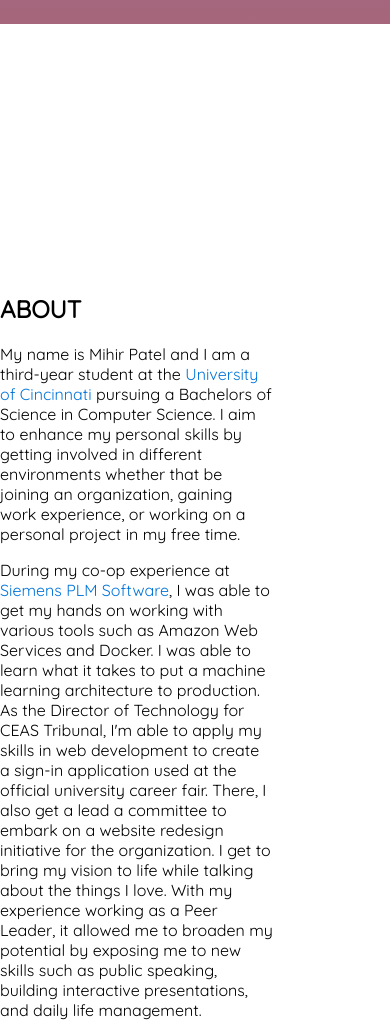
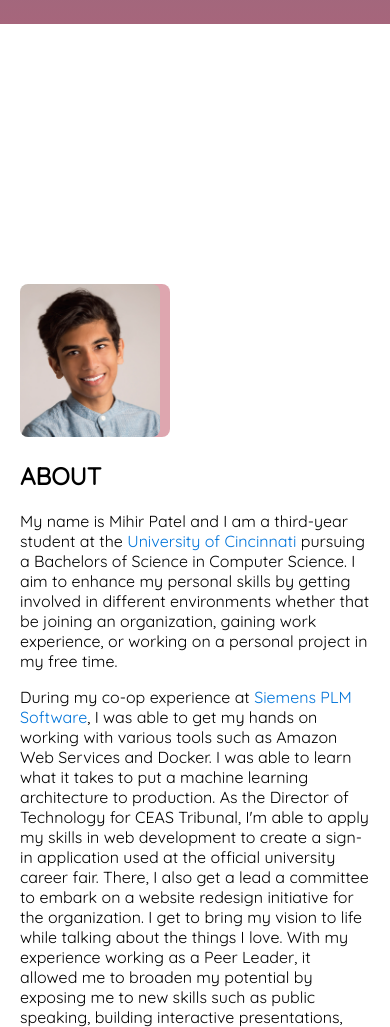
Before and after one commit to mihi-r/mihi-r.github.io, a website: page index.html in a window 390 px wide. Shown: the part 820-1847 px from the top of the page. Drawn offline with Linux system fonts and the light colour scheme; grey boxes are pictures that could not be loaded.

Commit message:
Add home and about page mobile optimization

```diff
--- a/index.html
+++ b/index.html
@@ -74,6 +74,7 @@
     </div>
     <div class="page" id="about-page">
         <div class="content">
+            <img src="./images/mihir.jpg">
             <div class="description">
                 <h2>ABOUT</h2>
                 <p>My name is Mihir Patel and I am a third-year student at the <a class="regular-link" href="https://uc.edu" target="_blank">University of Cincinnati</a> pursuing a Bachelors of Science in Computer Science. I aim to enhance my personal skills by getting involved in different environments whether that be joining an organization, gaining work experience, or working on a personal project in my free time.</p>
@@ -81,7 +82,6 @@
                 <p>For fun, a favorite hobby of mine is to create stop-motion animations. It is the art of taking multiple pictures and fusing them all in succession to create one fluid animation. Similar to software design, patience and persistence are required to create a successful product, however, the end goal is always worth it.</p>
                 <p>To connect with me, you can contact me at <a class="regular-link" href="mailto:patel3mh@mail.uc.edu">patel3mh@mail.uc.edu.</a></p>
             </div>
-            <img src="./images/mihir.jpg">
         </div>
         <div class=scrollTag>
             <p>SCROLL</p>
--- a/main-style/main.scss
+++ b/main-style/main.scss
@@ -180,6 +180,7 @@ nav .logo img {
     }
 }
 
+// Homepage
 .homepage {
     z-index: 1;
     top: 0;
@@ -192,6 +193,7 @@ nav .logo img {
 
 .homepage .intro {
     opacity: 1;
+    padding: 0 20px;
 }
 
 .homepage .intro h2 {
@@ -213,6 +215,17 @@ nav .logo img {
     color: white;
 }
 
+@media screen and (max-width: 520px) {
+    .homepage .intro h2 {
+        font-size: 5em;
+    }
+
+    .homepage .intro p {
+        font-size: 1em;
+    }
+}
+
+// Menubar
 .menubar {
     margin-top: 0px;
     padding: 50px;
@@ -410,8 +423,7 @@ nav .logo img {
     max-width: 960px;
     margin: 0 auto;
     font-family: $font-family;
-    padding-top: 150px;
-    padding-bottom: 80px;
+    padding: 150px 20px 80px 20px;
     overflow: hidden;
 }
 
@@ -433,6 +445,20 @@ nav .logo img {
     padding-right: 40px;
 }
 
+@media screen and (max-width: 660px) {
+    #about-page .content {
+        padding: 80px 20px 80px 20px;
+    }
+
+    #about-page .content img {
+        width: 40%;
+    }
+
+    #about-page .content .description {
+        width: auto;
+        padding-right: 0;
+    }
+}
 
 // Project Page
 #project-page {
```
Also changed, not shown: main-build/main.min.css.
